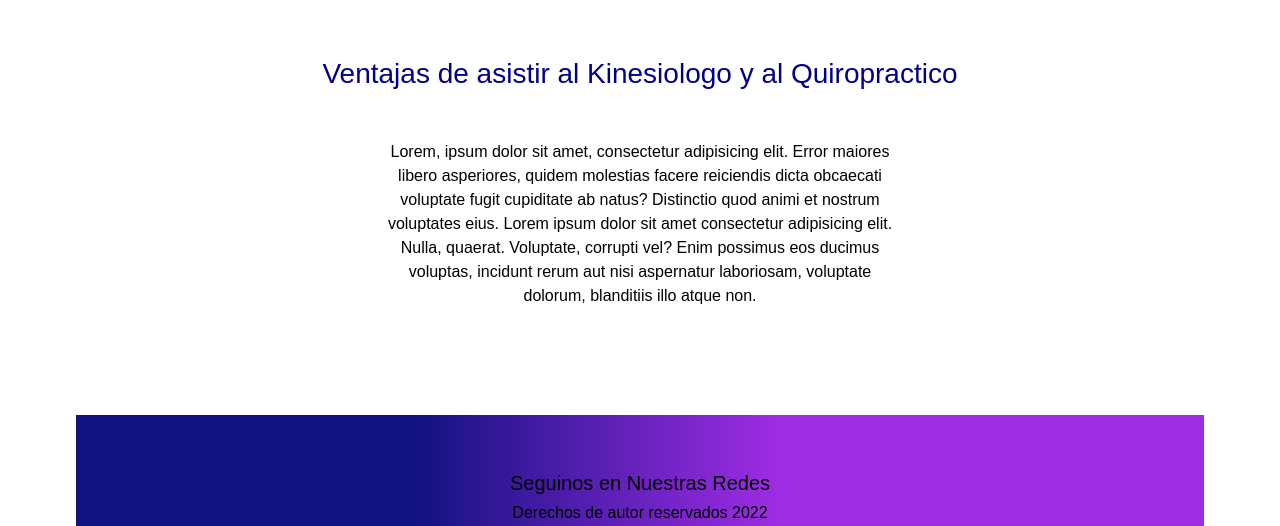
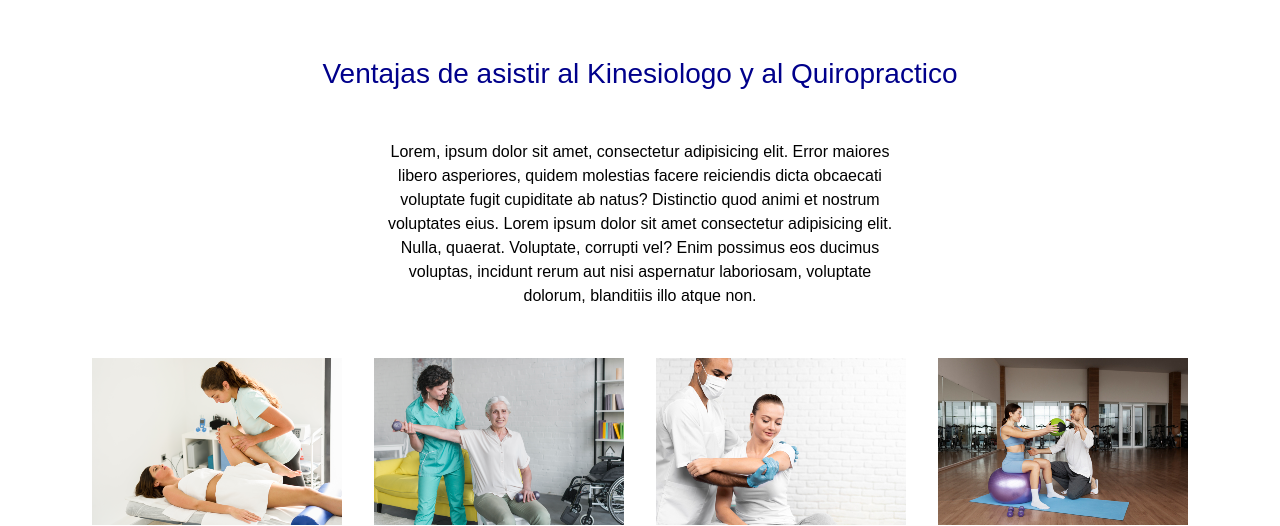
Before and after one commit to JeremiasRamirez20/Desafio-Final, a plain HTML site: page index.html in a window 1280 px wide. Shown: the part 642-1168 px from the top of the page. Drawn offline with nearby package versions, Linux system fonts and the light colour scheme.

Commit message:
reentrega y 2da entrega

```diff
--- a/css/style.css
+++ b/css/style.css
@@ -158,6 +158,10 @@ ol{
 	animation-duration: 4s;
 }
 
+#galeria{
+	display: flex;
+	justify-content:space-between;
+}
 /* inicia Quienes Somos*/
 
 .retratos{
@@ -282,3 +286,10 @@ ol{
 	}
 
 }
+
+@media screen and (max-width:992px){
+	.article__galeria{
+		padding-bottom: 2%;
+		padding-top: 2%;
+	}
+}
--- a/index.html
+++ b/index.html
@@ -4,10 +4,11 @@
 	<meta charset="UTF-8">
 	<meta name="viewport" content="width=device-width, initial-scale=1.0">
 	<title>Home JXC Rehabilitacion</title>
-
+	<!-- link de bootstrap -->
 	<link href="https://cdn.jsdelivr.net/npm/bootstrap@5.1.3/dist/css/bootstrap.min.css" rel="stylesheet" integrity="sha384-1BmE4kWBq78iYhFldvKuhfTAU6auU8tT94WrHftjDbrCEXSU1oBoqyl2QvZ6jIW3" crossorigin="anonymous">
+	<!-- link de css -->
 	<link rel="stylesheet" href="css/style.css">
-
+	<!-- link de animatecss -->
 	<link rel="stylesheet" href="css/animate.css">
 	<script src="js/wow.min.js"></script>
     <script>
@@ -54,6 +55,27 @@
 				<h3 class="section__titulo">Ventajas de asistir al Kinesiologo y al Quiropractico</h3>
 				<article class="section__parrafo">Lorem, ipsum dolor sit amet, consectetur adipisicing elit. Error maiores libero asperiores, quidem molestias facere reiciendis dicta obcaecati voluptate fugit cupiditate ab natus? Distinctio quod animi et nostrum voluptates eius. Lorem ipsum dolor sit amet consectetur adipisicing elit. Nulla, quaerat. Voluptate, corrupti vel? Enim possimus eos ducimus voluptas, incidunt rerum aut nisi aspernatur laboriosam, voluptate dolorum, blanditiis illo atque non.</article>
 			</section>
+			<!-- inica galeria -->
+			<div class="container-fluid">
+				<div class="row" id="galeria">
+					<article class="col-sm-12 col-md-6 col-lg-3 article__galeria d-flex justify-content-center">
+						<img src="./img/Galeria1.png" alt="" class="img-fluid">
+					</article>
+
+					<article class="col-sm-12 col-md-6 col-lg-3 article__galeria d-flex justify-content-center">
+						<img src="./img/Galeria2.png" alt="" class="img-fluid">
+					</article>
+
+					<article class="col-sm-12 col-md-6 col-lg-3 article__galeria d-flex justify-content-center">
+						<img src="./img/Galeria3.jpg" alt="" class="img-fluid">
+					</article>
+
+					<article class="col-sm-12 col-md-6 col-lg-3 article__galeria d-flex justify-content-center">
+						<img src="./img/Galeria4.jpg" alt="" class="img-fluid">
+					</article>
+				</div>
+			</div>
+			<!-- termina galeria -->
 		</main>
 		<footer class="footer">
 			<h5 class="footer__titulo">Seguinos en Nuestras Redes</h5>
```
Also changed, not shown: secciones/contacto.html (+1 -1 lines), img/Galeria1.png (added), img/Galeria2.png (added), img/Galeria3.jpg (added), img/Galeria4.jpg (added).
